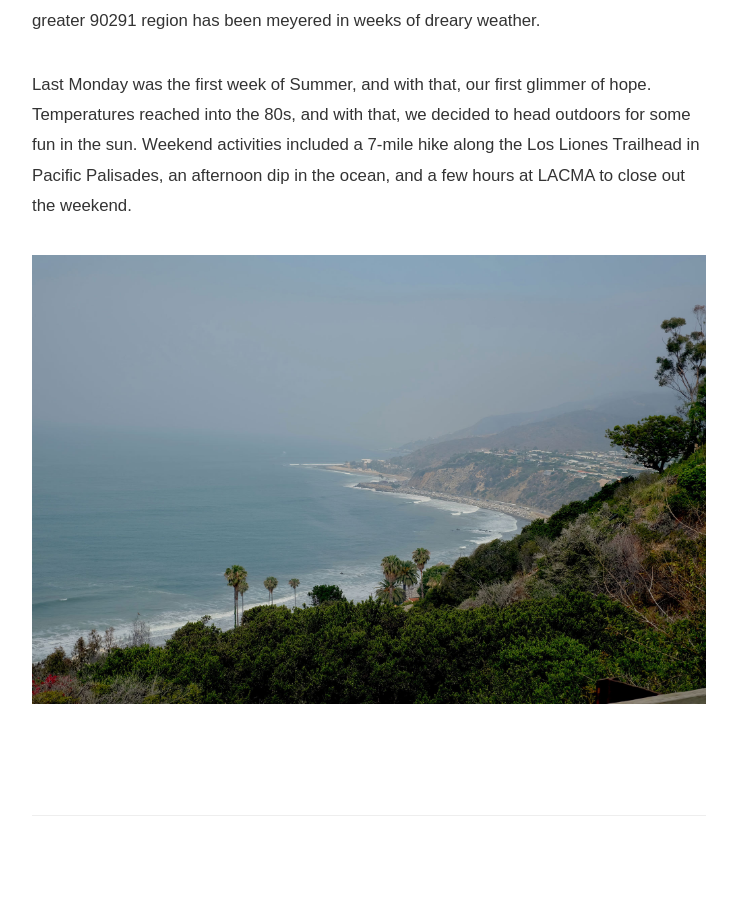
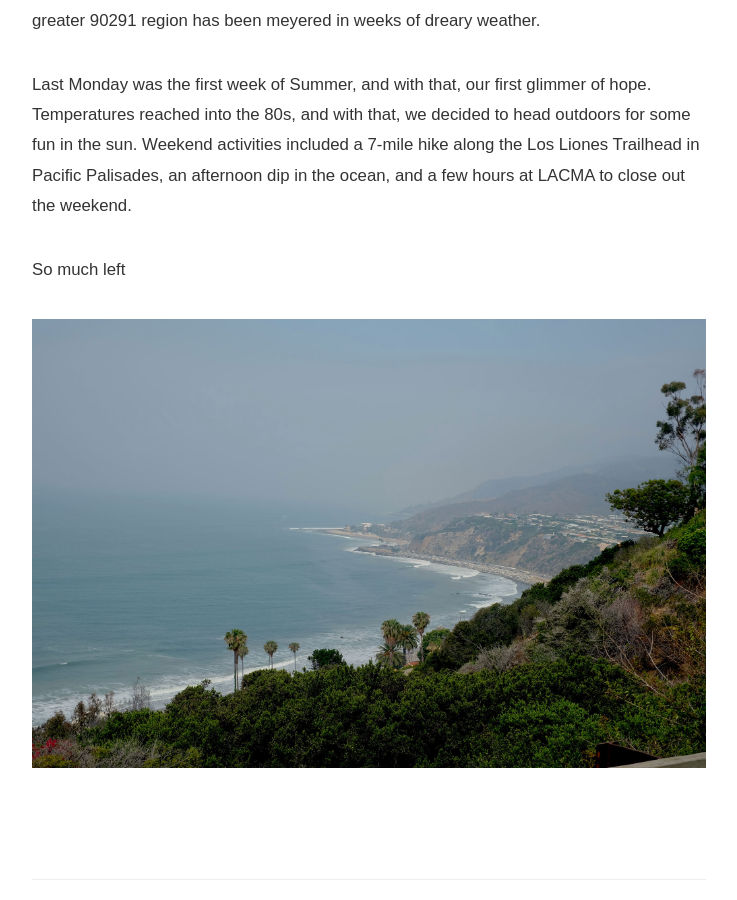
Before and after one commit to PHironaka/Miru-Blog, a Jekyll site: the page built from _posts/2016-06-27-a-break-from-june-gloom.markdown, in a window 1280 px wide and 900 px high, scrolled down 377 px. Shown: the whole window, without its empty margins (271-1008 px from the left). Built offline with Jekyll 4.4.1, drawn with Linux system fonts in a browser that asks for light colours; some web fonts are replaced; a script that is not in the unit is left out; comment, search, counter and statistics services are not loaded.

Commit message:
Updated A Break From June Gloom

```diff
--- a/_posts/2016-06-27-a-break-from-june-gloom.markdown
+++ b/_posts/2016-06-27-a-break-from-june-gloom.markdown
@@ -7,6 +7,6 @@ This is the one time during the calendar year Angelenos are allowed to complain
 
 Last Monday was the first week of Summer, and with that, our first glimmer of hope. Temperatures reached into the 80s, and with that, we decided to head outdoors for some fun in the sun. Weekend activities included a 7-mile hike along the Los Liones Trailhead in Pacific Palisades, an afternoon dip in the ocean, and a few hours at LACMA to close out the weekend.
 
-
+So much left
 
 ![DSCF7024.JPG](/uploads/DSCF7024.JPG)
```
